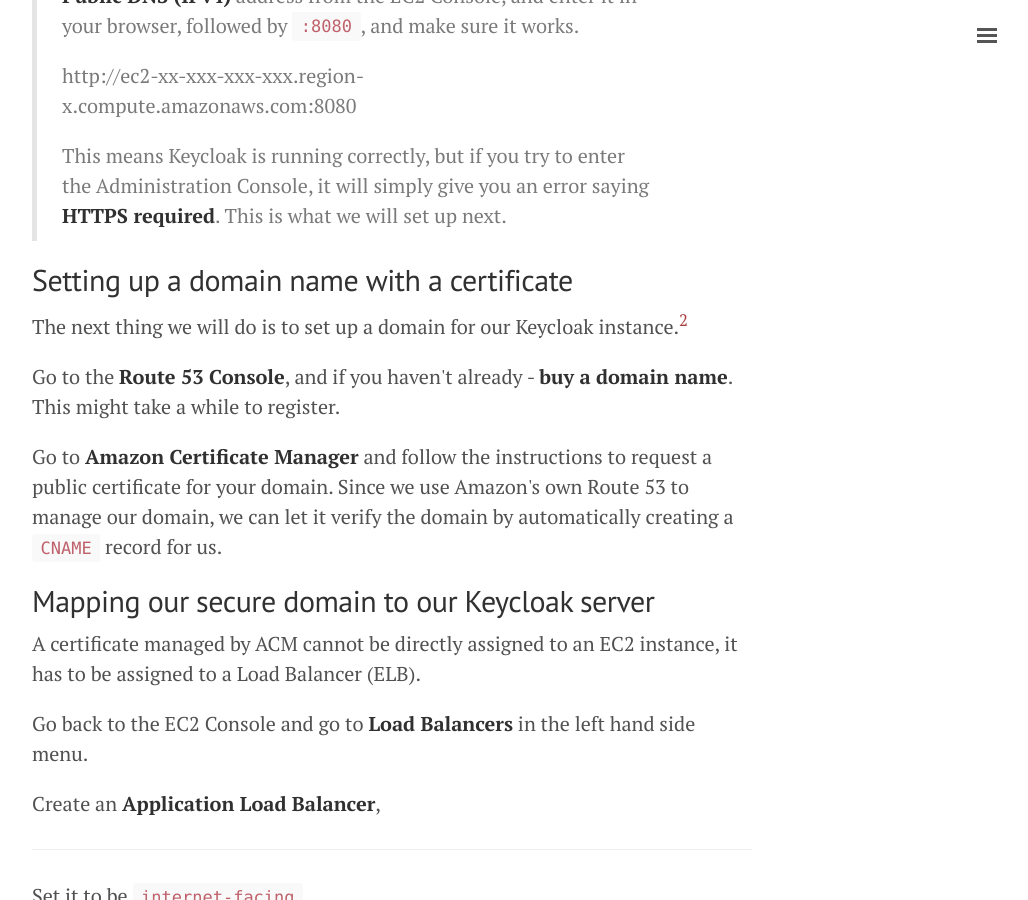
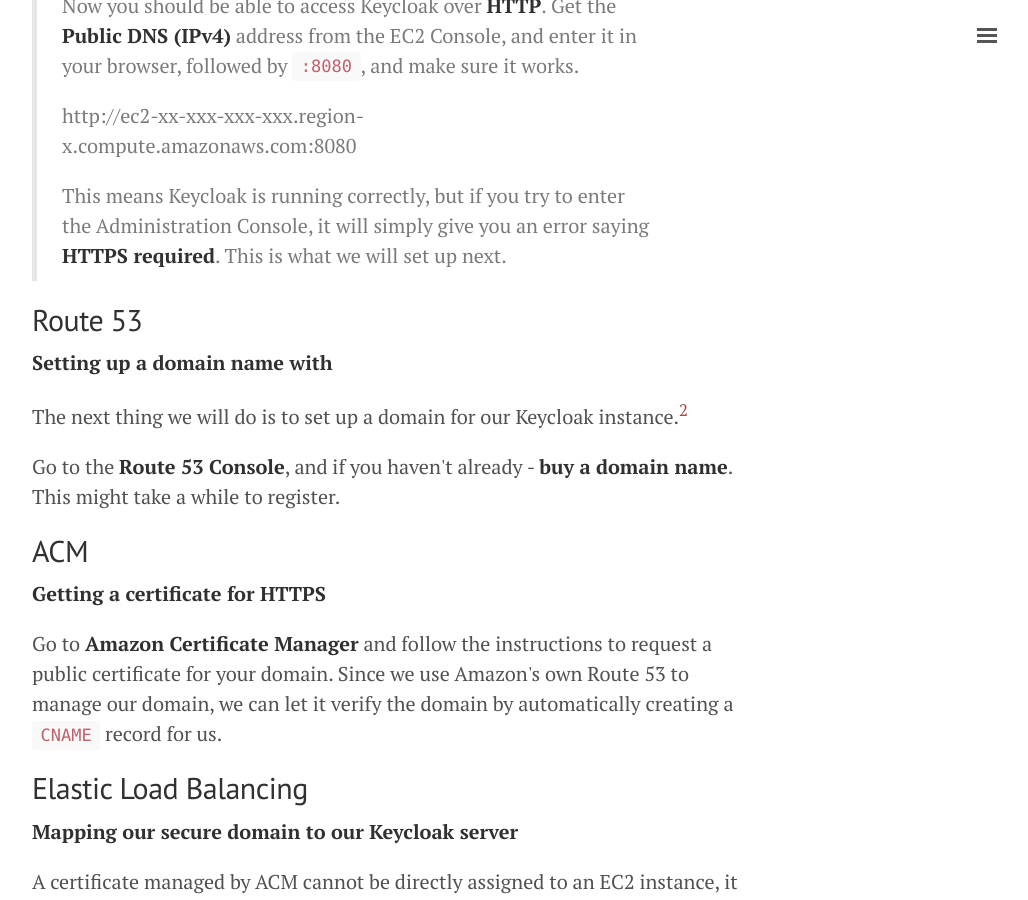
Before and after one commit to jsborjesson/jsborjesson.github.io, a Jekyll site: the page built from _posts/2020-01-30-setting-up-keycloak-on-aws.md, in a window 1280 px wide and 900 px high, scrolled down 2399 px. Shown: the whole window, without its empty margins (248-1276 px from the left). Built offline with Jekyll 4.4.1, drawn with Linux system fonts in a browser that asks for light colours.

Commit message:
Restructure headers

```diff
--- a/_posts/2020-01-30-setting-up-keycloak-on-aws.md
+++ b/_posts/2020-01-30-setting-up-keycloak-on-aws.md
@@ -69,7 +71,9 @@ To let it keep running once you close your SSH connection, press <kbd>Ctrl</kbd>
 >
 > This means Keycloak is running correctly, but if you try to enter the Administration Console, it will simply give you an error saying **HTTPS required**. This is what we will set up next.
 
-## Setting up a domain name with a certificate
+## Route 53
+
+**Setting up a domain name with**
 
 The next thing we will do is to set up a domain for our Keycloak instance.[^domain_name]
 
@@ -77,9 +81,15 @@ The next thing we will do is to set up a domain for our Keycloak instance.[^doma
 
 Go to the **Route 53 Console**, and if you haven't already - **buy a domain name**. This might take a while to register.
 
+## ACM
+
+**Getting a certificate for HTTPS**
+
 Go to **Amazon Certificate Manager** and follow the instructions to request a public certificate for your domain. Since we use Amazon's own Route 53 to manage our domain, we can let it verify the domain by automatically creating a `CNAME` record for us.
 
-## Mapping our secure domain to our Keycloak server
+## Elastic Load Balancing
+
+**Mapping our secure domain to our Keycloak server**
 
 A certificate managed by ACM cannot be directly assigned to an EC2 instance, it has to be assigned to a Load Balancer (ELB).
 
```
Also changed, not shown: other parts of _posts/2020-01-30-setting-up-keycloak-on-aws.md (+3 -1 lines).
